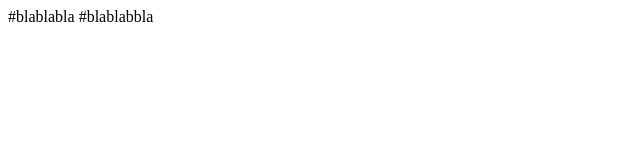
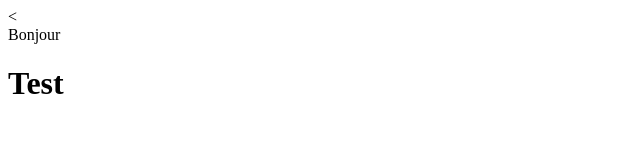
Before and after one commit to TheoQue/Projet-Web-Perso, a plain HTML site: page index.html in a window 1280 px wide. Shown: the whole page, without its empty margins (0-640 px from the left). Drawn offline with Linux system fonts and the light colour scheme.

Commit message:
cest bon

```diff
--- a/index.html
+++ b/index.html
@@ -1,6 +1,12 @@
-<!DOCTYPE HTML>
-<meta>
-	<charset = UTF-8>
 
-#blablabla
-#blablabbla
+<<!DOCTYPE html>
+<html>
+<head>
+	<title>Mon beau site</title>
+	<meta charset=utf-8>
+</head>
+<body>
+	<header>Bonjour</header>
+	<h1>Test</h1>
+</body>
+</html>
```
